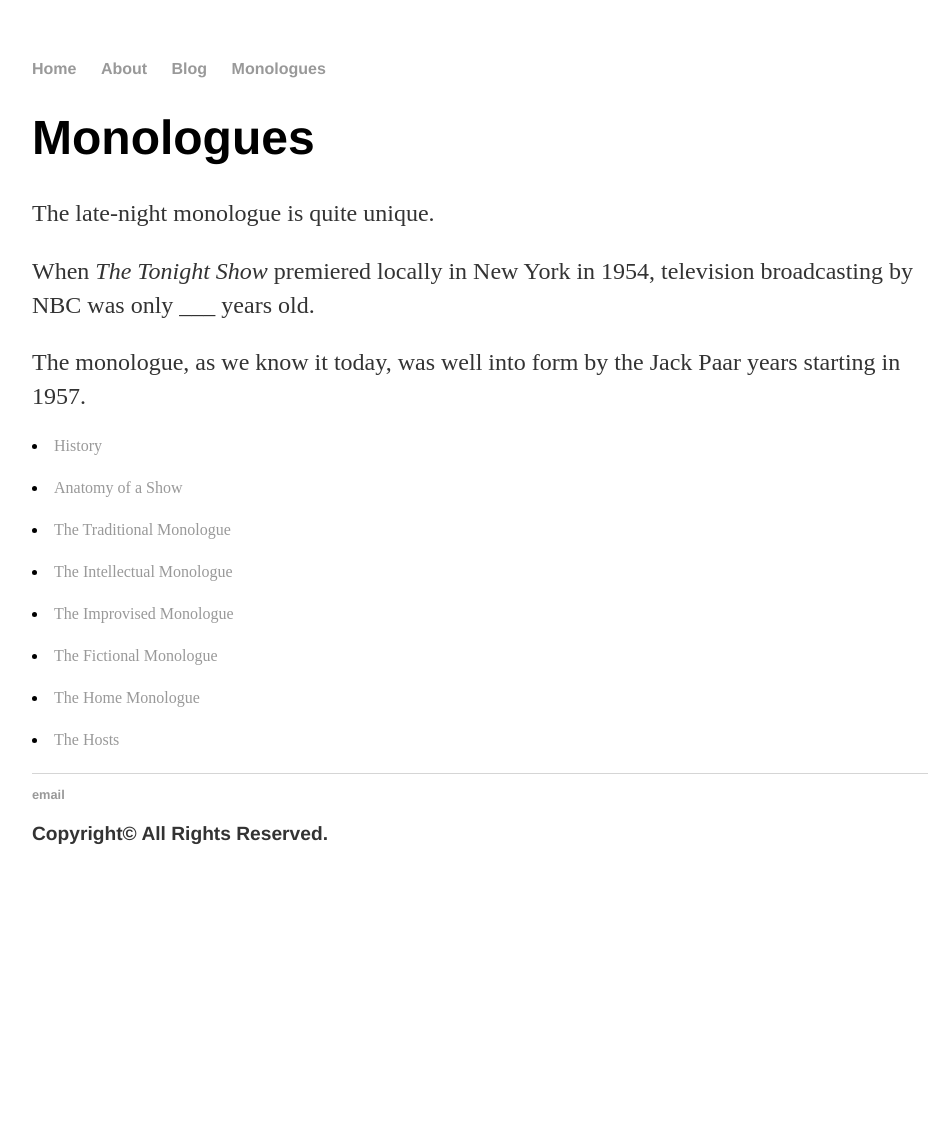
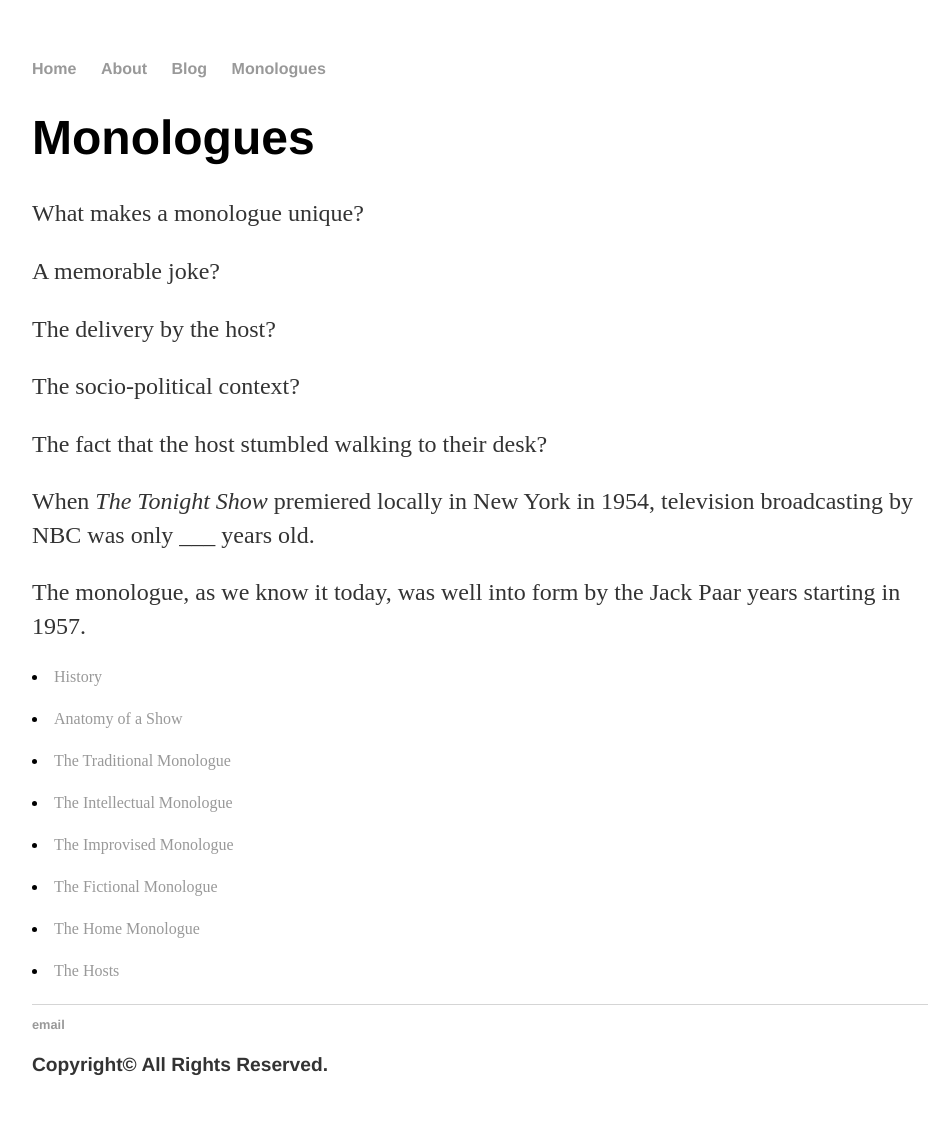
Before and after one commit to andersonshumate/andersonshumate.github.io, a Jekyll site: the page built from monologues/index.html, in a window 1280 px wide. Shown: the whole page, without its empty margins (160-1104 px from the left). Built offline with Jekyll 4.4.1, drawn with Linux system fonts in a browser that asks for light colours; before the commit the page ends 908 px from its top, so only the background shows below that.

Commit message:
Update index.html

```diff
--- a/monologues/index.html
+++ b/monologues/index.html
@@ -5,7 +5,15 @@ title: Monologues
 <div class="blurb">
 	<h1>Monologues</h1>
 
-	<p>The late-night monologue is quite unique. </p>
+	<p> What makes a monologue unique?</p>
+
+	<p>A memorable joke?</p>
+
+	<p>The delivery by the host?</p>
+
+	<p>The socio-political context?</p>
+
+	<p>The fact that the host stumbled walking to their desk?</p>
 
 	<p>When <em> The Tonight Show </em> premiered locally in New York in 1954, television broadcasting by NBC was only ___ years old. </p>
 
```
